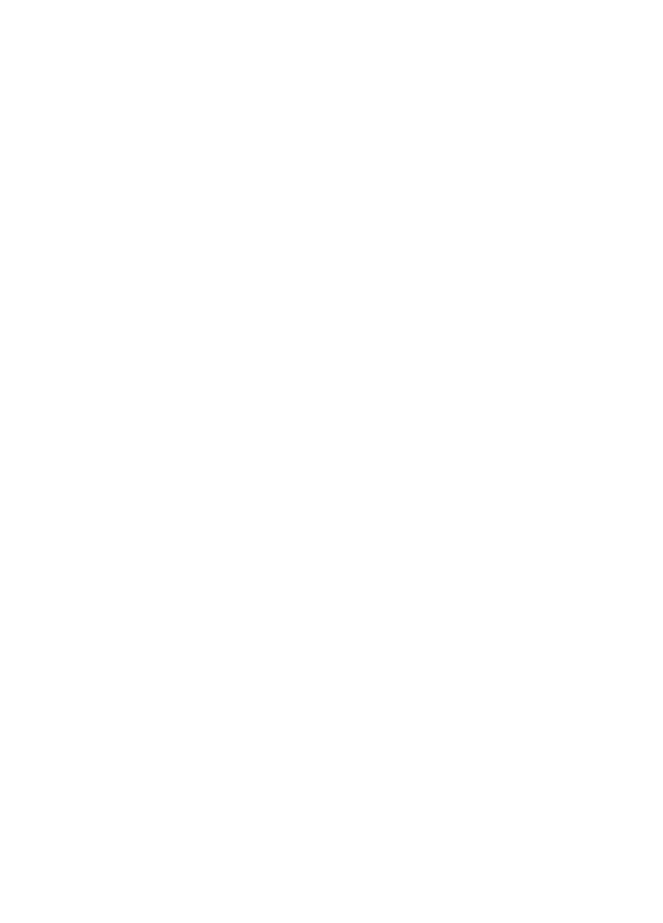
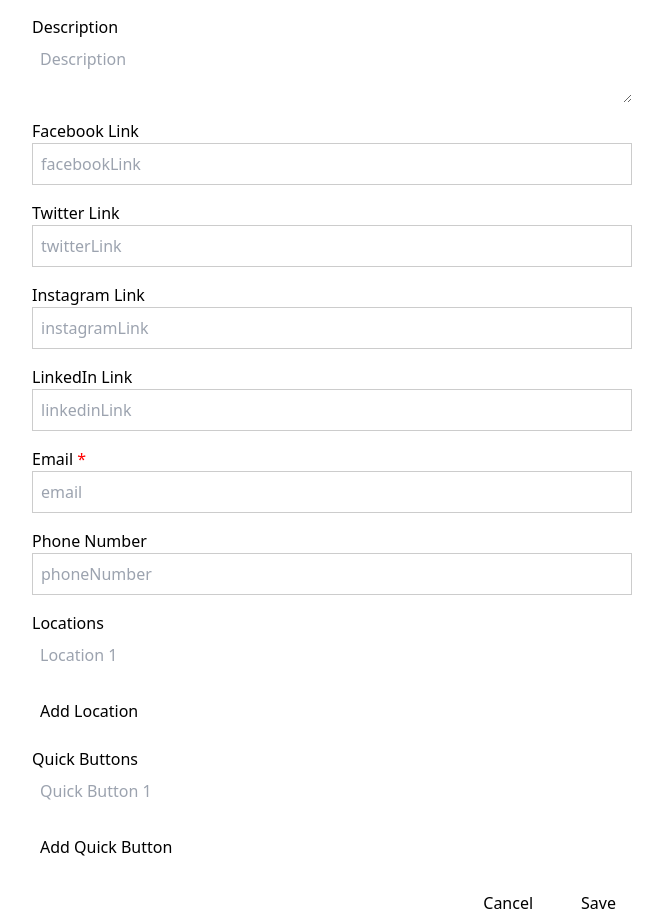
Before and after one commit to sizif-22/theme1, a Next.js app: page /form in a window 1280 px wide. Before the commit this address had no page. Shown: the part 481-1404 px from the top of the page, without its empty margins (308-971 px from the left). Before the commit the page ends 800 px from the top, so only its background shows below. Built offline with nearby package versions, Linux system fonts and the light colour scheme; a web font is replaced by a local one.

Commit message:
creating the form

```diff
--- /dev/null
+++ b/src/app/form/page.js
@@ -0,0 +1,223 @@
+"use client";
+import { useState } from "react";
+
+const EventForm = () => {
+  const [formData, setFormData] = useState({
+    routeName: "",
+    organizationName: "",
+    eventTitle: "",
+    eventLocation: "",
+    eventDate: "",
+    eventTime: "",
+    description: "",
+    facebookLink: "",
+    twitterLink: "",
+    instagramLink: "",
+    linkedinLink: "",
+    email: "",
+    phoneNumber: "",
+    locations: [],
+    quickButtons: [],
+  });
+
+  const [locations, setLocations] = useState([""]);
+  const [quickButtons, setQuickButtons] = useState([""]);
+  const [errors, setErrors] = useState({});
+
+  const handleInputChange = (e) => {
+    const { name, value } = e.target;
+    setFormData({ ...formData, [name]: value });
+    // Clear the error for this field when the user starts typing
+    if (errors[name]) {
+      setErrors({ ...errors, [name]: "" });
+    }
+  };
+
+  const handleLocationChange = (index, value) => {
+    const newLocations = [...locations];
+    newLocations[index] = value;
+    setLocations(newLocations);
+  };
+
+  const handleQuickButtonChange = (index, value) => {
+    const newQuickButtons = [...quickButtons];
+    newQuickButtons[index] = value;
+    setQuickButtons(newQuickButtons);
+  };
+
+  const addLocation = () => {
+    setLocations([...locations, ""]);
+  };
+
+  const addQuickButton = () => {
+    setQuickButtons([...quickButtons, ""]);
+  };
+
+  const validateForm = () => {
+    const newErrors = {};
+    const requiredFields = [
+      "routeName",
+      "organizationName",
+      "eventTitle",
+      "eventLocation",
+      "eventDate",
+      "eventTime",
+      "email",
+    ];
+
+    requiredFields.forEach((field) => {
+      if (!formData[field]) {
+        newErrors[field] = `${
+          field.charAt(0).toUpperCase() + field.slice(1)
+        } is required`;
+      }
+    });
+
+    setErrors(newErrors);
+    return Object.keys(newErrors).length === 0;
+  };
+
+  const handleSubmit = (e) => {
+    e.preventDefault();
+    if (validateForm()) {
+      const finalFormData = {
+        ...formData,
+        locations: locations.filter((location) => location.trim() !== ""),
+        quickButtons: quickButtons.filter((button) => button.trim() !== ""),
+      };
+      console.log(finalFormData);
+    } else {
+      alert("Please fill in all required fields.");
+    }
+  };
+
+  const renderField = (name, label, type = "text", required = false) => (
+    <div style={{ marginBottom: "1rem" }}>
+      <label htmlFor={name}>
+        {label} {required && <span style={{ color: "red" }}>*</span>}
+      </label>
+      <input
+        id={name}
+        name={name}
+        type={type}
+        value={formData[name]}
+        onChange={handleInputChange}
+        placeholder={name == "organizationName"? "Masons" : name}
+        required={required}
+        style={{
+          display: "block",
+          width: "100%",
+          padding: "0.5rem",
+          border: errors[name] ? "1px solid red" : "1px solid #ccc",
+        }}
+      />
+      {errors[name] && (
+        <div style={{ color: "red", fontSize: "0.8rem" }}>{errors[name]}</div>
+      )}
+    </div>
+  );
+
+  return (
+    <form
+      onSubmit={handleSubmit}
+      style={{ maxWidth: "600px", margin: "0 auto" }}
+    >
+      {renderField("routeName", "Route Name", "text", true)}
+      {renderField(
+        "organizationName",
+        "Organization/Company Name",
+        "text",
+        true
+      )}
+      {renderField("eventTitle", "Event Title", "text", true)}
+      {renderField("eventLocation", "Where is the event?", "text", true)}
+      {renderField("eventDate", "Event Date", "date", true)}
+      {renderField("eventTime", "Event Time", "time", true)}
+
+      <div style={{ marginBottom: "1rem" }}>
+        <label htmlFor="description">Description</label>
+        <textarea
+          id="description"
+          name="description"
+          value={formData.description}
+          onChange={handleInputChange}
+          style={{
+            display: "block",
+            width: "100%",
+            padding: "0.5rem",
+          }}
+          placeholder="Description"
+          className=" border border-gray-300"
+        />
+      </div>
+
+      {renderField("facebookLink", "Facebook Link", "url")}
+      {renderField("twitterLink", "Twitter Link", "url")}
+      {renderField("instagramLink", "Instagram Link", "url")}
+      {renderField("linkedinLink", "LinkedIn Link", "url")}
+      {renderField("email", "Email", "email", true)}
+      {renderField("phoneNumber", "Phone Number", "tel")}
+
+      <div style={{ marginBottom: "1rem" }}>
+        <label>Locations</label>
+        {locations.map((location, index) => (
+          <input
+            key={index}
+            value={location}
+            onChange={(e) => handleLocationChange(index, e.target.value)}
+            style={{
+              display: "block",
+              width: "100%",
+              padding: "0.5rem",
+              marginBottom: "0.5rem",
+            }}
+            placeholder={`Location ${index + 1}`}
+          />
+        ))}
+        <button
+          type="button"
+          onClick={addLocation}
+          style={{ padding: "0.5rem", marginTop: "0.5rem" }}
+        >
+          Add Location
+        </button>
+      </div>
+
+      <div style={{ marginBottom: "1rem" }}>
+        <label>Quick Buttons</label>
+        {quickButtons.map((button, index) => (
+          <input
+            key={index}
+            value={button}
+            onChange={(e) => handleQuickButtonChange(index, e.target.value)}
+            style={{
+              display: "block",
+              width: "100%",
+              padding: "0.5rem",
+              marginBottom: "0.5rem",
+            }}
+            placeholder={`Quick Button ${index + 1}`}
+          />
+        ))}
+        <button
+          type="button"
+          onClick={addQuickButton}
+          style={{ padding: "0.5rem", marginTop: "0.5rem" }}
+        >
+          Add Quick Button
+        </button>
+      </div>
+
+      <div style={{ display: "flex", justifyContent: "flex-end", gap: "1rem" }}>
+        <button type="button" style={{ padding: "0.5rem 1rem" }}>
+          Cancel
+        </button>
+        <button type="submit" style={{ padding: "0.5rem 1rem" }}>
+          Save
+        </button>
+      </div>
+    </form>
+  );
+};
+
+export default EventForm;
--- a/src/app/globals.css
+++ b/src/app/globals.css
@@ -6,7 +6,9 @@
 ::-webkit-scrollbar {
   display: none;
 }
-
+* {
+  outline: none;
+}
 .special-font {
   font-family: "El Messiri", system-ui;
   font-optical-sizing: auto;
```
Also changed, not shown: src/app/page.js (+10 -3 lines).
